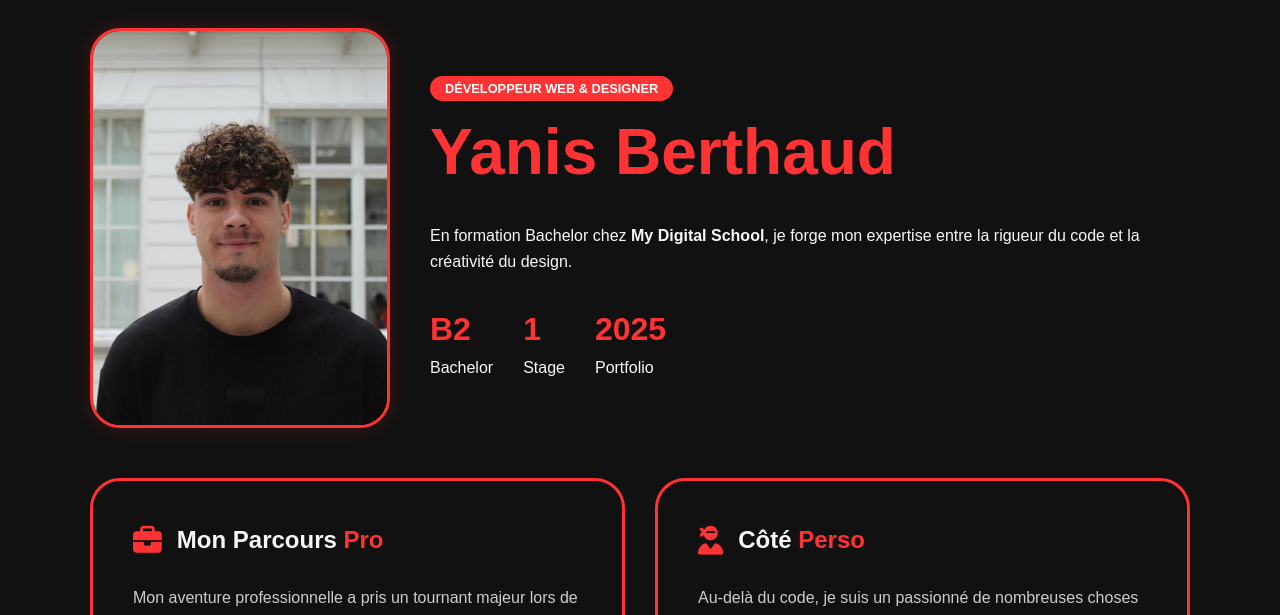
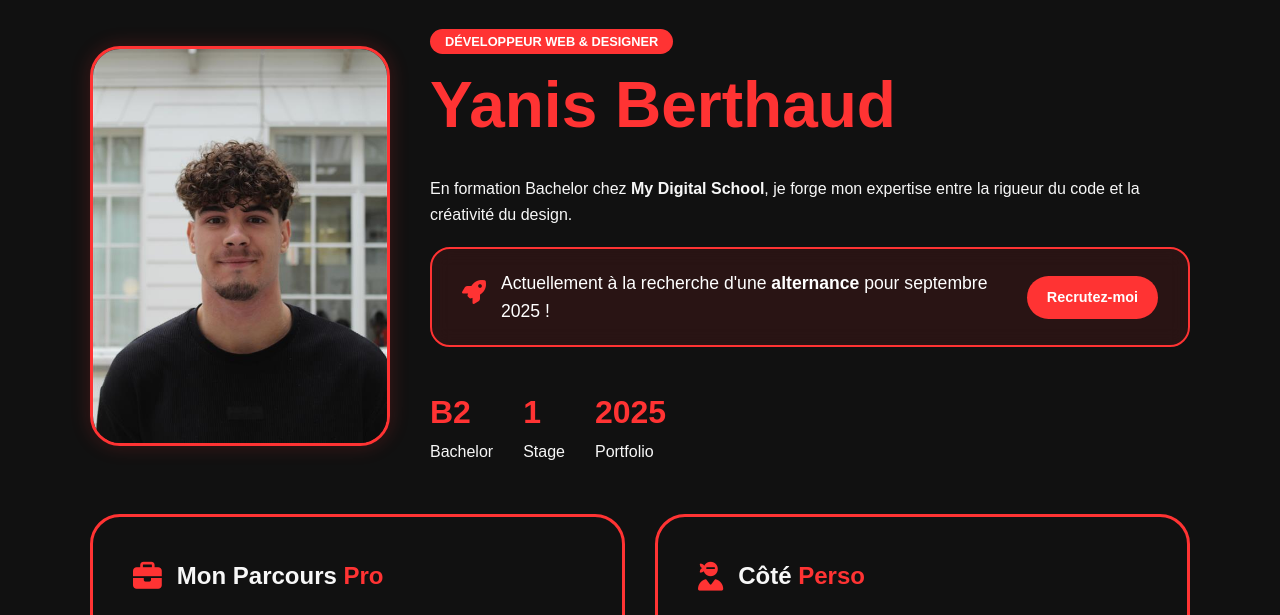
Before and after one commit to yanisberthaud/portfolio, a plain HTML site: page profil.html in a window 1280 px wide. Shown: the part 172-787 px from the top of the page. Drawn offline with Linux system fonts and the light colour scheme.

Commit message:
ce n'était pas la dernière !

```diff
--- a/profil.html
+++ b/profil.html
@@ -34,6 +34,13 @@
                     En formation Bachelor chez <strong>My Digital School</strong>, je forge mon expertise
                     entre la rigueur du code et la créativité du design.
                 </p>
+                <div class="alternance-banner">
+                    <div class="banner-content">
+                        <i class="fa-solid fa-rocket"></i>
+                        <span>Actuellement à la recherche d'une <strong>alternance</strong> pour septembre 2025 !</span>
+                    </div>
+                    <a href="contact.html" class="btn-banner">Recrutez-moi</a>
+                </div>
                 <div class="hero-stats">
                     <div class="stat"><span class="num">B2</span><span>Bachelor</span></div>
                     <div class="stat"><span class="num">1</span><span>Stage</span></div>
@@ -85,7 +92,7 @@
                 <h2>Envie de collaborer sur un projet ?</h2>
                 <div class="cta-btns">
                     <a href="contact.html" class="btn-primary">Me contacter</a>
-                    <a href="CV_BERTHAUD_YANIS.pdf" download="CV-Yanis-Berthaud"="btn-secondary">Télécharger mon CV</a>
+                    <a href="CV_BERTHAUD_YANIS.pdf" download="CV-Yanis-Berthaud" class="btn-secondary">Télécharger mon CV</a>
                 </div>
             </div>
         </section>
--- a/style.css
+++ b/style.css
@@ -715,3 +715,68 @@ h1 {
     }
     .hero-text-block h1 { font-size: 2.5rem; }
 }
+
+.alternance-banner {
+    margin-top : 20px;
+    background: rgba(255, 51, 51, 0.1); /* Rouge très transparent */
+    border: 2px solid var(--couleur-accent-rouge);
+    border-radius: 20px;
+    padding: 20px 30px;
+    margin-bottom: 40px;
+    display: flex;
+    justify-content: space-between;
+    align-items: center;
+    backdrop-filter: blur(10px); /* Effet de flou moderne */
+}
+
+.banner-content {
+    display: flex;
+    align-items: center;
+    gap: 15px;
+    color: white;
+    font-size: 1.1rem;
+}
+
+.banner-content i {
+    color: var(--couleur-accent-rouge);
+    font-size: 1.5rem;
+    animation: bounce 2s infinite; /* Petite animation pour attirer l'œil */
+}
+
+.btn-banner {
+    background: var(--couleur-accent-rouge);
+    color: white;
+    padding: 10px 20px;
+    border-radius: 50px;
+    text-decoration: none;
+    font-weight: bold;
+    font-size: 0.9rem;
+    transition: 0.3s;
+    white-space: nowrap;
+}
+
+.btn-banner:hover {
+    transform: translateY(-5px); /* On garde le petit mouvement car c'est pro */
+
+    /* On remplace la grosse lueur par un contour plus net ou une ombre très légère */
+    box-shadow: 0 10px 20px rgba(0, 0, 0, 0.5);
+
+    /* Optionnel : on peut aussi légèrement éclaircir la bordure sans faire de halo */
+    border-color: #ff5555;
+
+}
+
+/* Animation de la petite fusée */
+@keyframes bounce {
+    0%, 100% { transform: translateY(0); }
+    50% { transform: translateY(-5px); }
+}
+
+/* Responsive Mobile */
+@media (max-width: 600px) {
+    .alternance-banner {
+        flex-direction: column;
+        gap: 20px;
+        text-align: center;
+    }
+}
```
